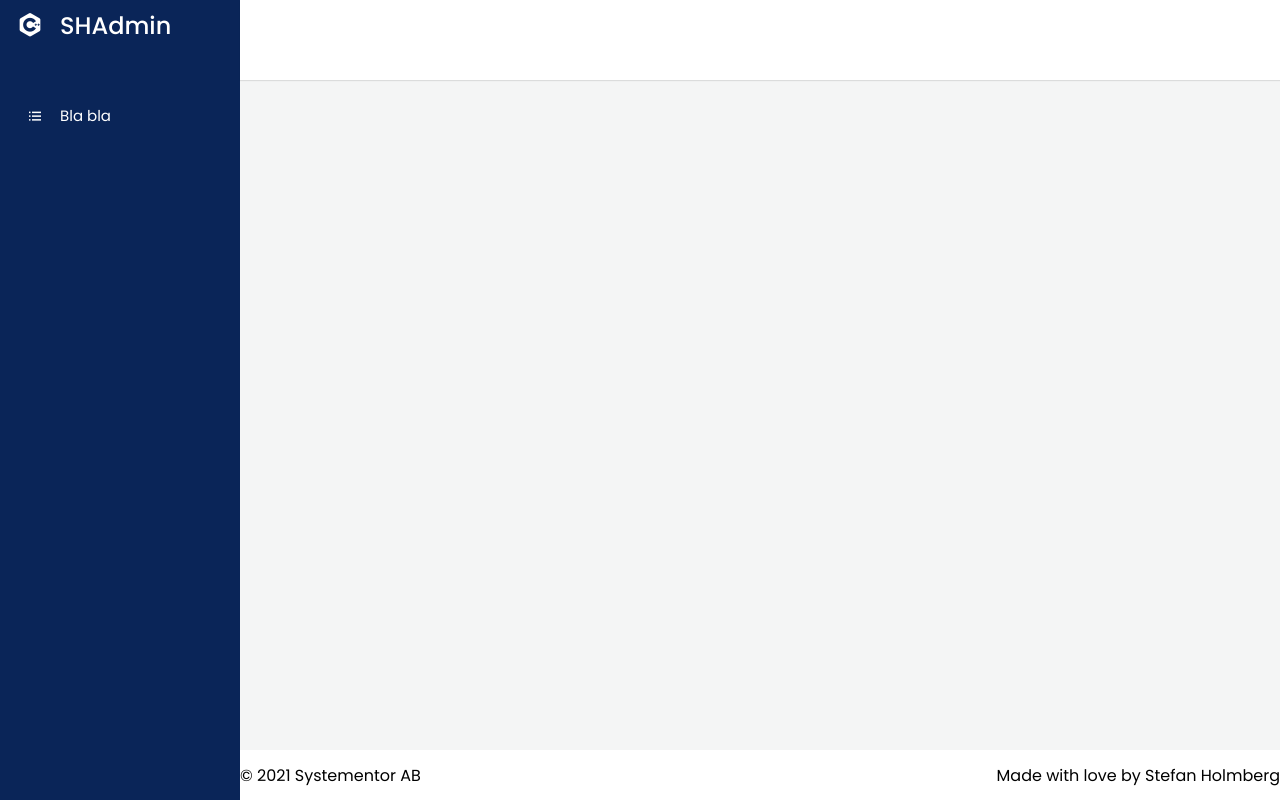
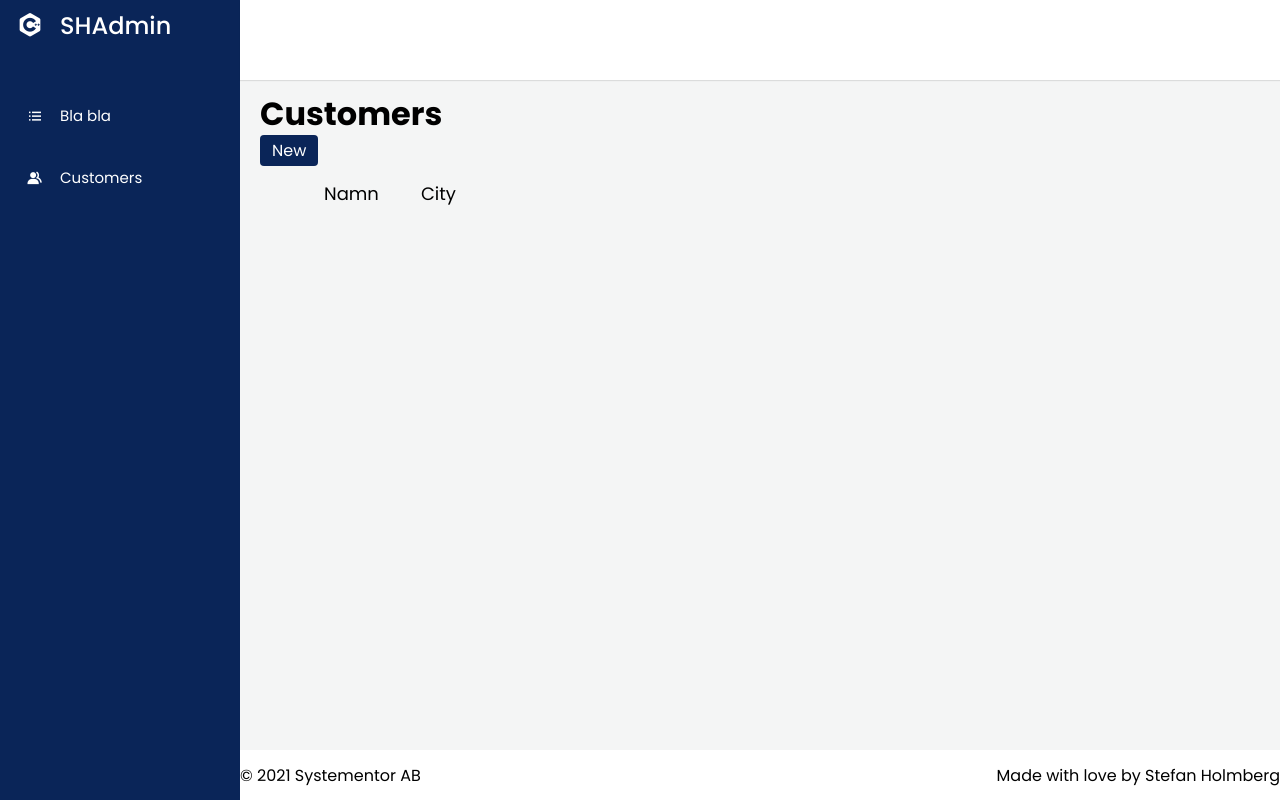
Before and after one commit to aspcodenet/pythondemo0102, a Flask app: page /customers in a window 1280 px wide. Run offline with Flask 3, Linux system fonts and the light colour scheme; parts of the project's set-up code (start-up, migrations or seed data) failed here and were passed over.

Commit message:
crudstart

```diff
--- a/templates/baseTemplate.html
+++ b/templates/baseTemplate.html
@@ -30,6 +30,11 @@
                           <i class="bx bx-list-ul"></i>
                           Bla bla</a>
                   </li>
+                  <li class="sidenav__list-item {{ 'active' if activePage == 'startPage' }}">
+                    <a href="/customers">
+                        <i class='bx bxs-group'></i>
+                        Customers</a>
+                </li>
 
               </ul>
           </aside>
--- a/templates/customers.html
+++ b/templates/customers.html
@@ -5,7 +5,16 @@ Alla kunder
 {% endblock %}
 
 {% block content %}
-    <table>
+
+<h1>Customers</h1>
+<a href="/newcustomer" class="btn">New</a>
+
+<table class="table">
+    <th>
+        <td>Namn</td>
+        <td>City</td>
+        <td></td>
+    </th>
     {% for c in customers  %}
         <tr>
             <td>
@@ -14,6 +23,11 @@ Alla kunder
             <td>
                 {{ c.City }}
             </td>
+            <td>
+                <a href="/editcustomer?id={{ c.Id }}">
+                    <i class='bx bx-edit-alt'></i>
+                </a>
+            </td>
         </tr>
 
     {% endfor %}
```
